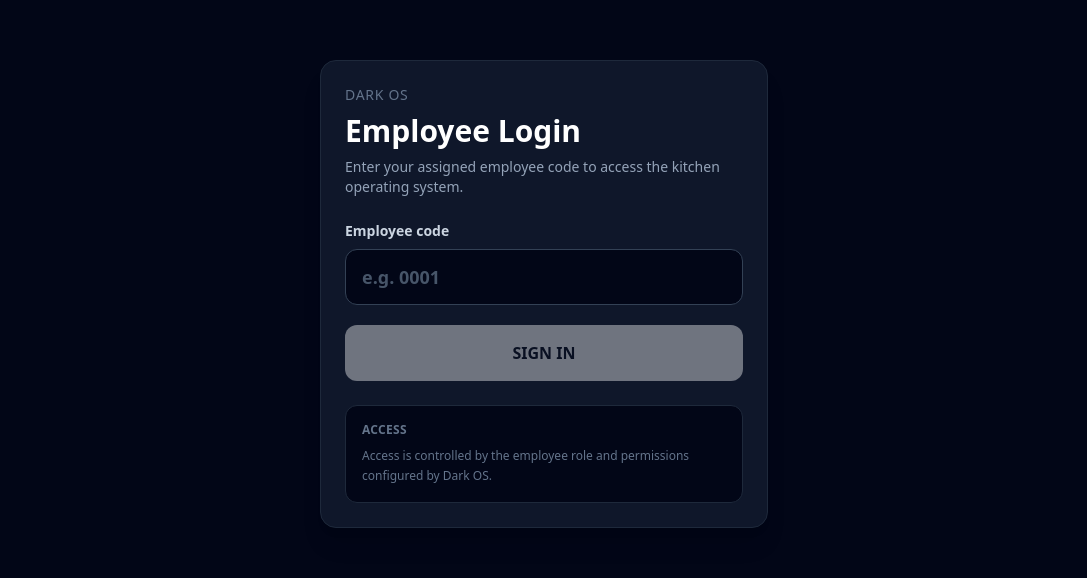
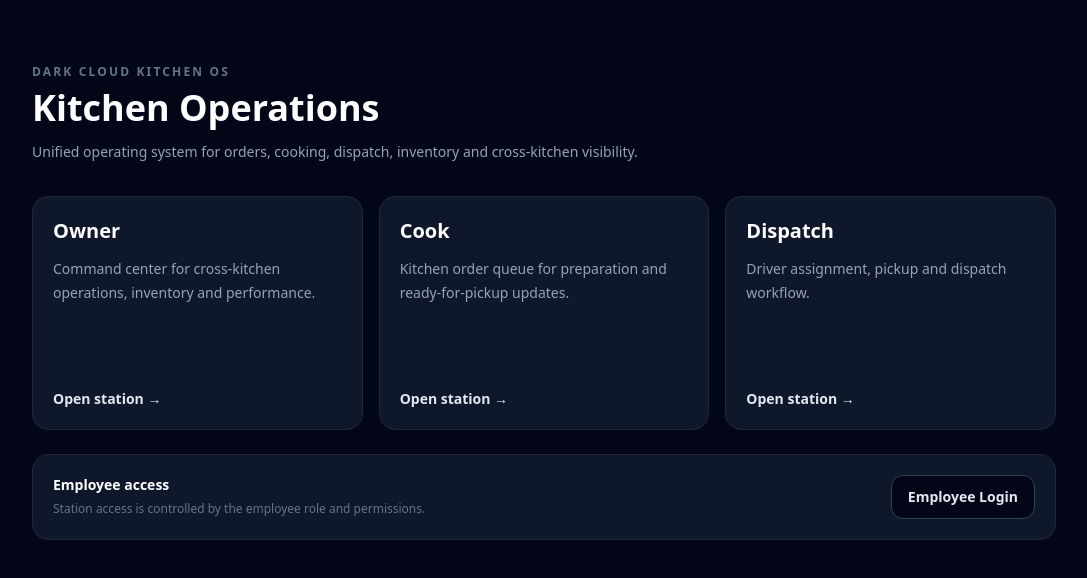
Before and after one commit to rsv-op/DarKitOS, a Next.js app: page /login in a window 1280 px wide. Shown: the part 106-684 px from the top of the page, without its empty margins (96-1183 px from the left). Built offline with nearby package versions, Linux system fonts and the light colour scheme.

Commit message:
Transform LoginPage to HomePage with station links
Refactor login page to home page with station links and descriptions.

```diff
--- a/app/login/page.tsx
+++ b/app/login/page.tsx
@@ -1,180 +1,94 @@
-"use client";
+import Link from "next/link";
 
-import {
-  FormEvent,
-  useState,
-} from "react";
+const stations = [
+  {
+    href: "/owner",
+    title: "Owner",
+    description:
+      "Command center for cross-kitchen operations, inventory and performance.",
+  },
+  {
+    href: "/cook",
+    title: "Cook",
+    description:
+      "Kitchen order queue for preparation and ready-for-pickup updates.",
+  },
+  {
+    href: "/dispatch",
+    title: "Dispatch",
+    description:
+      "Driver assignment, pickup and dispatch workflow.",
+  },
+];
 
-import { useRouter } from "next/navigation";
-
-export default function LoginPage() {
-  const router =
-    useRouter();
-
-  const [employeeCode, setEmployeeCode] =
-    useState("");
-
-  const [error, setError] =
-    useState("");
-
-  const [loading, setLoading] =
-    useState(false);
-
-  async function handleSubmit(
-    event: FormEvent<HTMLFormElement>
-  ) {
-    event.preventDefault();
-
-    const code =
-      employeeCode.trim();
-
-    if (!code) {
-      setError(
-        "Employee code is required."
-      );
-      return;
-    }
-
-    setLoading(true);
-    setError("");
-
-    try {
-      const response =
-        await fetch(
-          "/api/login",
-          {
-            method: "POST",
-            headers: {
-              "Content-Type":
-                "application/json",
-            },
-            body: JSON.stringify({
-              employeeCode: code,
-            }),
-          }
-        );
-
-      const data =
-        (await response.json()) as {
-          success?: boolean;
-          error?: string;
-          redirectTo?: string;
-        };
-
-      if (!response.ok) {
-        throw new Error(
-          data.error ??
-            "Login failed."
-        );
-      }
-
-      router.push(
-        data.redirectTo ??
-          "/"
-      );
-
-      router.refresh();
-    } catch (err) {
-      console.error(
-        "Login failed:",
-        err
-      );
-
-      setError(
-        err instanceof Error
-          ? err.message
-          : "Login failed."
-      );
-    } finally {
-      setLoading(false);
-    }
-  }
-
+export default function HomePage() {
   return (
-    <main className="flex min-h-screen items-center justify-center bg-slate-950 p-4 text-white">
-      <section className="w-full max-w-md rounded-2xl border border-slate-800 bg-slate-900 p-6 shadow-xl">
-        <div className="mb-6">
-          <p className="text-sm font-medium uppercase tracking-wider text-slate-500">
-            Dark OS
+    <main className="min-h-screen bg-slate-950 p-4 text-white sm:p-6">
+      <div className="mx-auto flex min-h-[calc(100vh-2rem)] max-w-5xl flex-col justify-center">
+        <header className="mb-8">
+          <p className="text-xs font-bold uppercase tracking-[0.18em] text-slate-500">
+            Dark Cloud Kitchen OS
           </p>
 
-          <h1 className="mt-2 text-3xl font-bold">
-            Employee Login
+          <h1 className="mt-2 text-3xl font-bold sm:text-4xl">
+            Kitchen Operations
           </h1>
 
-          <p className="mt-2 text-sm text-slate-400">
-            Enter your assigned employee
-            code to access the kitchen
-            operating system.
+          <p className="mt-3 max-w-2xl text-sm leading-6 text-slate-400">
+            Unified operating system for orders,
+            cooking, dispatch, inventory and
+            cross-kitchen visibility.
           </p>
-        </div>
+        </header>
 
-        <form
-          onSubmit={handleSubmit}
-          className="space-y-5"
-        >
-          <div>
-            <label
-              htmlFor="employeeCode"
-              className="mb-2 block text-sm font-semibold text-slate-300"
+        <section className="grid gap-4 md:grid-cols-3">
+          {stations.map((station) => (
+            <Link
+              key={station.href}
+              href={station.href}
+              className="group rounded-2xl border border-slate-800 bg-slate-900 p-5 transition hover:border-slate-600 hover:bg-slate-800"
             >
-              Employee code
-            </label>
+              <div className="flex min-h-48 flex-col justify-between">
+                <div>
+                  <h2 className="text-xl font-bold">
+                    {station.title}
+                  </h2>
 
-            <input
-              id="employeeCode"
-              name="employeeCode"
-              type="text"
-              autoComplete="username"
-              autoCapitalize="characters"
-              spellCheck={false}
-              value={employeeCode}
-              onChange={(event) =>
-                setEmployeeCode(
-                  event.target.value
-                )
-              }
-              placeholder="e.g. 0001"
-              disabled={loading}
-              className="min-h-14 w-full rounded-xl border border-slate-700 bg-slate-950 px-4 text-lg font-semibold text-white outline-none placeholder:text-slate-600 focus:border-slate-500 disabled:opacity-50"
-            />
+                  <p className="mt-3 text-sm leading-6 text-slate-400">
+                    {station.description}
+                  </p>
+                </div>
+
+                <div className="mt-6 text-sm font-bold text-slate-200">
+                  Open station →
+                </div>
+              </div>
+            </Link>
+          ))}
+        </section>
+
+        <section className="mt-6 rounded-2xl border border-slate-800 bg-slate-900 p-5">
+          <div className="flex flex-col gap-3 sm:flex-row sm:items-center sm:justify-between">
+            <div>
+              <p className="text-sm font-bold">
+                Employee access
+              </p>
+
+              <p className="mt-1 text-xs leading-5 text-slate-500">
+                Station access is controlled by the
+                employee role and permissions.
+              </p>
+            </div>
+
+            <Link
+              href="/login"
+              className="inline-flex min-h-11 items-center justify-center rounded-xl border border-slate-700 bg-slate-950 px-4 text-sm font-bold text-slate-200 hover:bg-slate-800"
+            >
+              Employee Login
+            </Link>
           </div>
-
-          {error && (
-            <div
-              role="alert"
-              className="rounded-xl border border-red-800 bg-red-950/50 p-4 text-sm text-red-200"
-            >
-              {error}
-            </div>
-          )}
-
-          <button
-            type="submit"
-            disabled={
-              loading ||
-              !employeeCode.trim()
-            }
-            className="min-h-14 w-full rounded-xl bg-white px-5 py-4 text-base font-bold text-slate-950 disabled:cursor-not-allowed disabled:opacity-40 active:scale-[0.99]"
-          >
-            {loading
-              ? "SIGNING IN..."
-              : "SIGN IN"}
-          </button>
-        </form>
-
-        <div className="mt-6 rounded-xl border border-slate-800 bg-slate-950 p-4">
-          <p className="text-xs font-semibold uppercase tracking-wide text-slate-500">
-            Access
-          </p>
-
-          <p className="mt-2 text-xs leading-5 text-slate-500">
-            Access is controlled by the
-            employee role and permissions
-            configured by Dark OS.
-          </p>
-        </div>
-      </section>
+        </section>
+      </div>
     </main>
   );
 }
```
